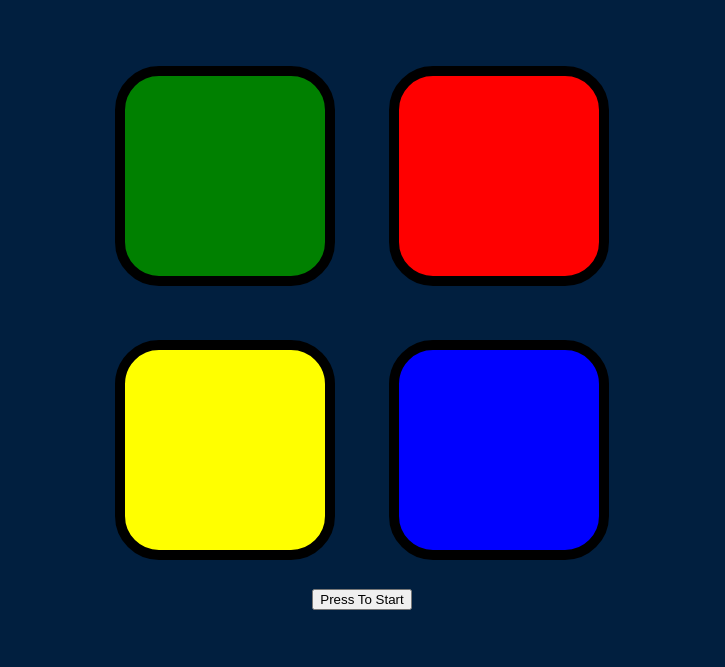
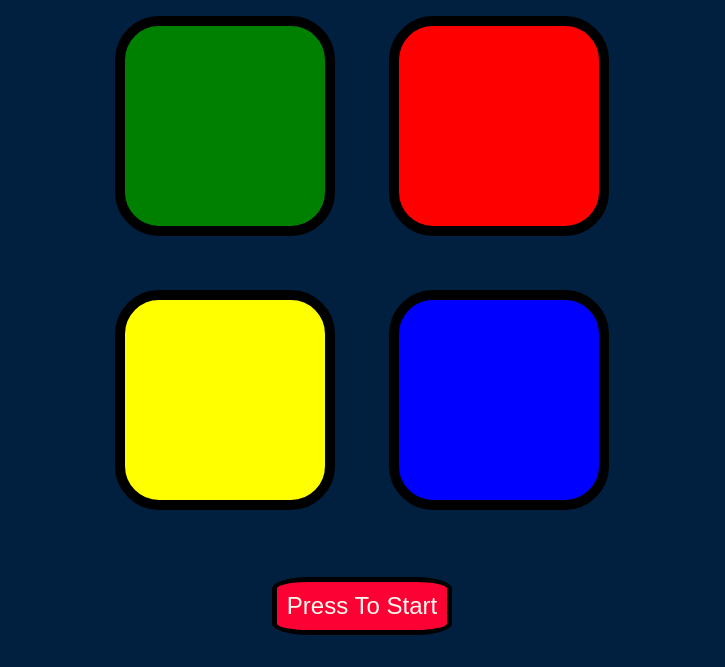
Before and after one commit to Abhi02-pro/The-Simon-Game, a plain HTML site: page index.html in a window 1280 px wide. Shown: the part 133-800 px from the top of the page, without its empty margins (278-1003 px from the left). Drawn offline with nearby package versions, Linux system fonts and the light colour scheme.

Commit message:
Update styles.css

```diff
--- a/styles.css
+++ b/styles.css
@@ -6,7 +6,7 @@ body {
 #level-title {
   font-family: 'Press Start 2P', cursive;
   font-size: 3rem;
-  margin:  5%;
+  margin:  3% 5%;
   color: #FEF2BF;
 }
 
@@ -24,6 +24,16 @@ body {
   width: 200px;
   border: 10px solid black;
   border-radius: 20%;
+}
+
+.start{
+  border: 5px solid black;
+  border-radius: 20%;
+  background-color:rgb(252, 2, 52);
+  color:floralwhite ;
+  margin-top: 3%;
+  padding: 10px;
+  font-size: 1.5rem;
 }
 
 .game-over {
```
